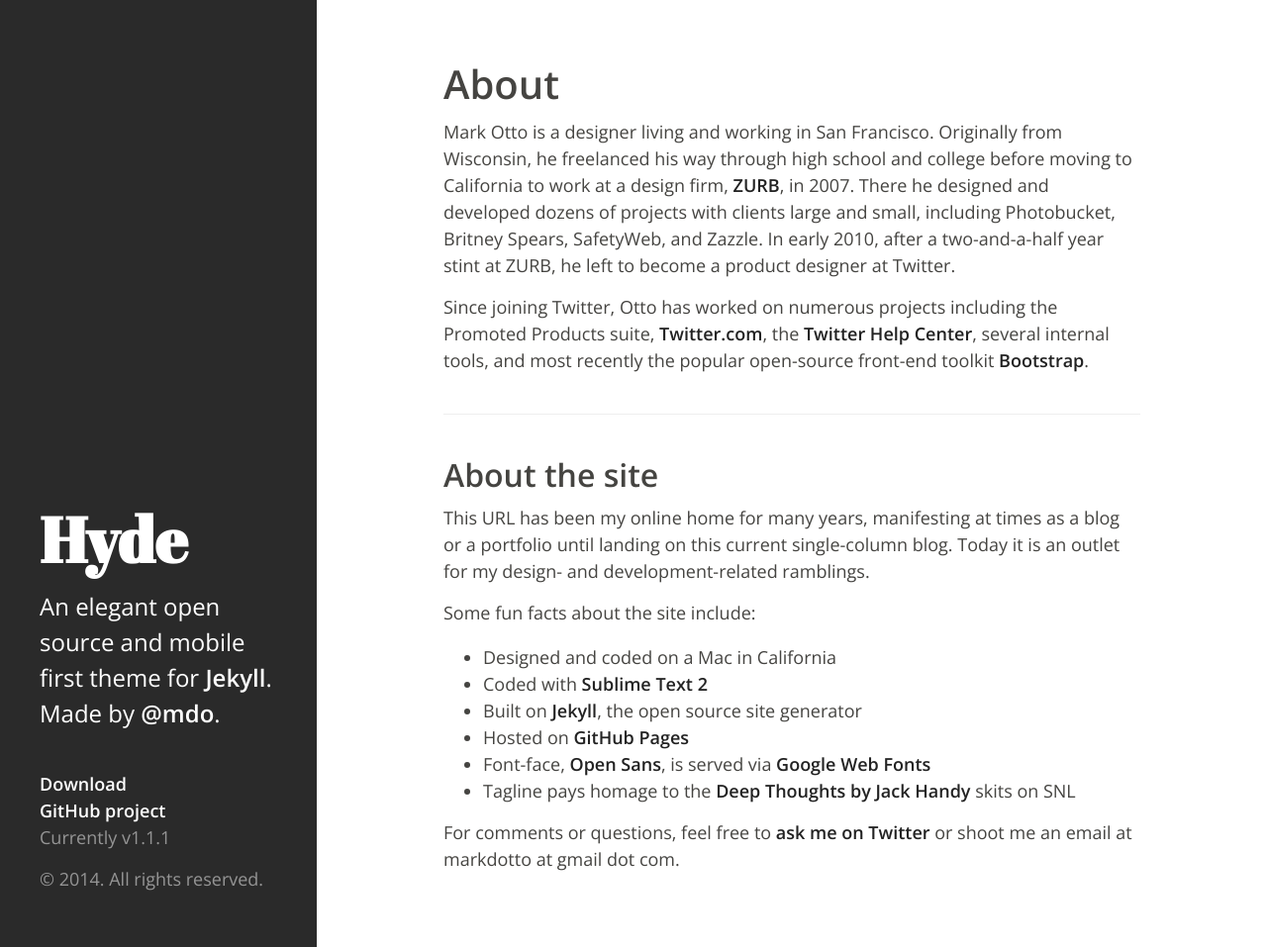
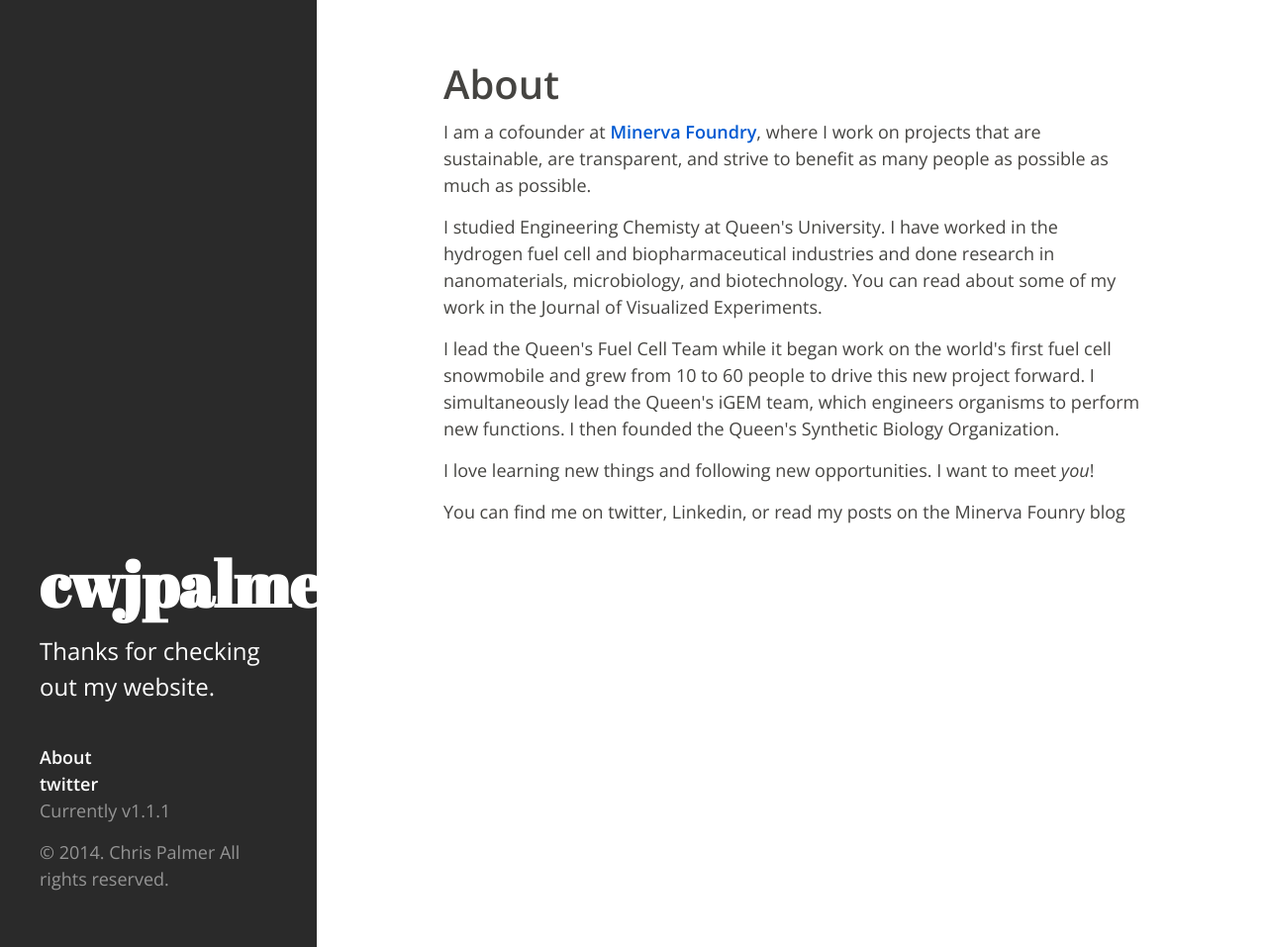
Before and after one commit to cwjpalmer/cwjpalmer.github.io, a Jekyll site: the page built from about.html, in a window 1280 px wide and 957 px high. Shown: the whole window at 99% size. Built offline with Jekyll 4.4.1, drawn with Linux system fonts in a browser that asks for light colours; Markdown is read by kramdown in place of the engine named in the settings.

Commit message:
changed: about page copy; anchor and title styling; masthead links; _config content

```diff
--- a/_config.yml
+++ b/_config.yml
@@ -1,11 +1,11 @@
-title:        Hyde
-tagline:      'Hyde, a Jekyll theme'
-description:  'An elegant open source and mobile first theme for <a href="http://jekyllrb.com" target="_blank">Jekyll</a>. Made by <a href="https://twitter.com/mdo" target="_blank">@mdo</a>.'
-url:          http://andhyde.com
+title:        cwjpalmer.com
+tagline:      'Why hello, there!'
+description:  "Thanks for checking out my website."
+url:          http://cwjpalmer.com
 version:      1.1.1
 author:
-  name:       ''
-  email:      ''
+  name:       'Chris Palmer'
+  email:      'cwjpalmer@gmail.com'
 markdown:     rdiscount
 permalink:    pretty
 pygments:     true
--- a/_layouts/default.html
+++ b/_layouts/default.html
@@ -13,10 +13,10 @@
         <div class="colophon">
           <ul class="colophon-links">
             <li>
-              <a href="https://github.com/mdo/hyde/archive/v{{ site.version }}.zip">Download</a>
+              <a href="http://cwjpalmer.com/about">About</a>
             </li>
             <li>
-              <a href="https://github.com/mdo/hyde">GitHub project</a>
+              <a href="http://twitter.com/cwjpalmer">twitter</a>
             </li>
             <li>Currently v{{ site.version }}</li>
           </ul>
--- a/about.html
+++ b/about.html
@@ -7,22 +7,14 @@
 
   <h1 class="page-title">About</h1>
 
-  <p>Mark Otto is a designer living and working in San Francisco. Originally from Wisconsin, he freelanced his way through high school and college before moving to California to work at a design firm, <a href="http://zurb.com">ZURB</a>, in 2007. There he designed and developed dozens of projects with clients large and small, including Photobucket, Britney Spears, SafetyWeb, and Zazzle. In early 2010, after a two-and-a-half year stint at ZURB, he left to become a product designer at Twitter.</p>
-  <p>Since joining Twitter, Otto has worked on numerous projects including the Promoted Products suite, <a href="http://twitter.com">Twitter.com</a>, the <a href="http://support.twitter.com">Twitter Help Center</a>, several internal tools, and most recently the popular open-source front-end toolkit <a href="http://twitter.github.com/bootstrap/">Bootstrap</a>.</p>
+  <p>I am a cofounder at <a href="http://MinervaFoundry.com">Minerva Foundry</a>, where I work on projects that are sustainable, are transparent, and strive to benefit as many people as possible as much as possible.</p>
 
-  <hr>
+  <p>I studied Engineering Chemisty at Queen's University. I have worked in the hydrogen fuel cell and biopharmaceutical industries and done research in nanomaterials, microbiology, and biotechnology. You can read about <a"http://www.jove.com/video/50069/c-elegans-chemotaxis-assay">some of my work</a> in the Journal of Visualized Experiments.</p>
 
-  <h2>About the site</h2>
-  <p>This URL has been my online home for many years, manifesting at times as a blog or a portfolio until landing on this current single-column blog. Today it is an outlet for my design- and development-related ramblings.</p>
-  <p>Some fun facts about the site include:</p>
-  <ul>
-    <li>Designed and coded on a Mac in California</li>
-    <li>Coded with <a href="http://sublimetext.org/2">Sublime Text 2</a></li>
-    <li>Built on <a href="http://jekyllrb.com/">Jekyll</a>, the open source site generator</li>
-    <li>Hosted on <a href="http://pages.github.com">GitHub Pages</a></li>
-    <li>Font-face, <a href="http://www.google.com/webfonts/specimen/Open+Sans">Open Sans</a>, is served via <a href="http://www.google.com/webfonts">Google Web Fonts</a></li>
-    <li>Tagline pays homage to the <a href="http://www.youtube.com/watch?v=hVPHXo6Jnt8">Deep Thoughts by Jack Handy</a> skits on SNL</li>
-  </ul>
-  <p>For comments or questions, feel free to <a href="http://twitter.com/mdo">ask me on Twitter</a> or shoot me an email at markdotto at gmail dot com.</p>
+  <p>I lead the Queen's Fuel Cell Team while it began work on the world's first fuel cell snowmobile and grew from 10 to 60 people to drive this new project forward. I simultaneously lead the Queen's iGEM team, which engineers organisms to perform new functions. I then founded the Queen's Synthetic Biology Organization.</p>
+
+  <p>I love learning new things and following new opportunities. I want to meet <em>you</em>!</p>
+
+  <p>You can find me on twitter, Linkedin, or read my posts on the <a"http://MinervaFoundry.com/blog">Minerva Founry blog</a></p>
 
 </div>
--- a/public/css/hyde.css
+++ b/public/css/hyde.css
@@ -208,7 +208,7 @@
 
 a {
   font-weight: 600;
-  color: #222;
+  color: #0059d2;
   text-decoration: none;
 }
 a:hover,
@@ -281,6 +281,7 @@
   }
   .masthead h1 {
     font-size: 64px;
+    font-color: #C00;
   }
   .colophon {
     margin-top: 40px;
```
Also changed, not shown: _posts/2014-01-10-Chris-blog.md (+1 -1 lines).
